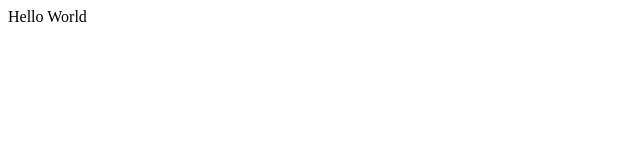
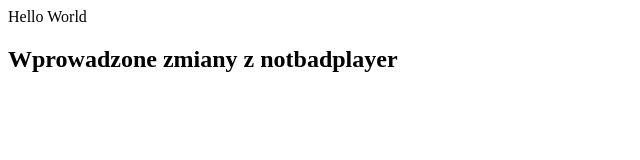
Before and after one commit to krogaczewski/hello-world, a plain HTML site: page index.html in a window 1280 px wide. Shown: the whole page, without its empty margins (0-640 px from the left). Drawn offline with Linux system fonts and the light colour scheme.

Commit message:
Added nowyplik.txt, edited files

```diff
--- a/index.html
+++ b/index.html
@@ -8,5 +8,6 @@
 </head>
 <body>
     <div>Hello World</div>
+    <h2>Wprowadzone zmiany z notbadplayer</h2>
 </body>
 </html>
```
Also changed, not shown: nowyplik.txt (added), 1 other file.
